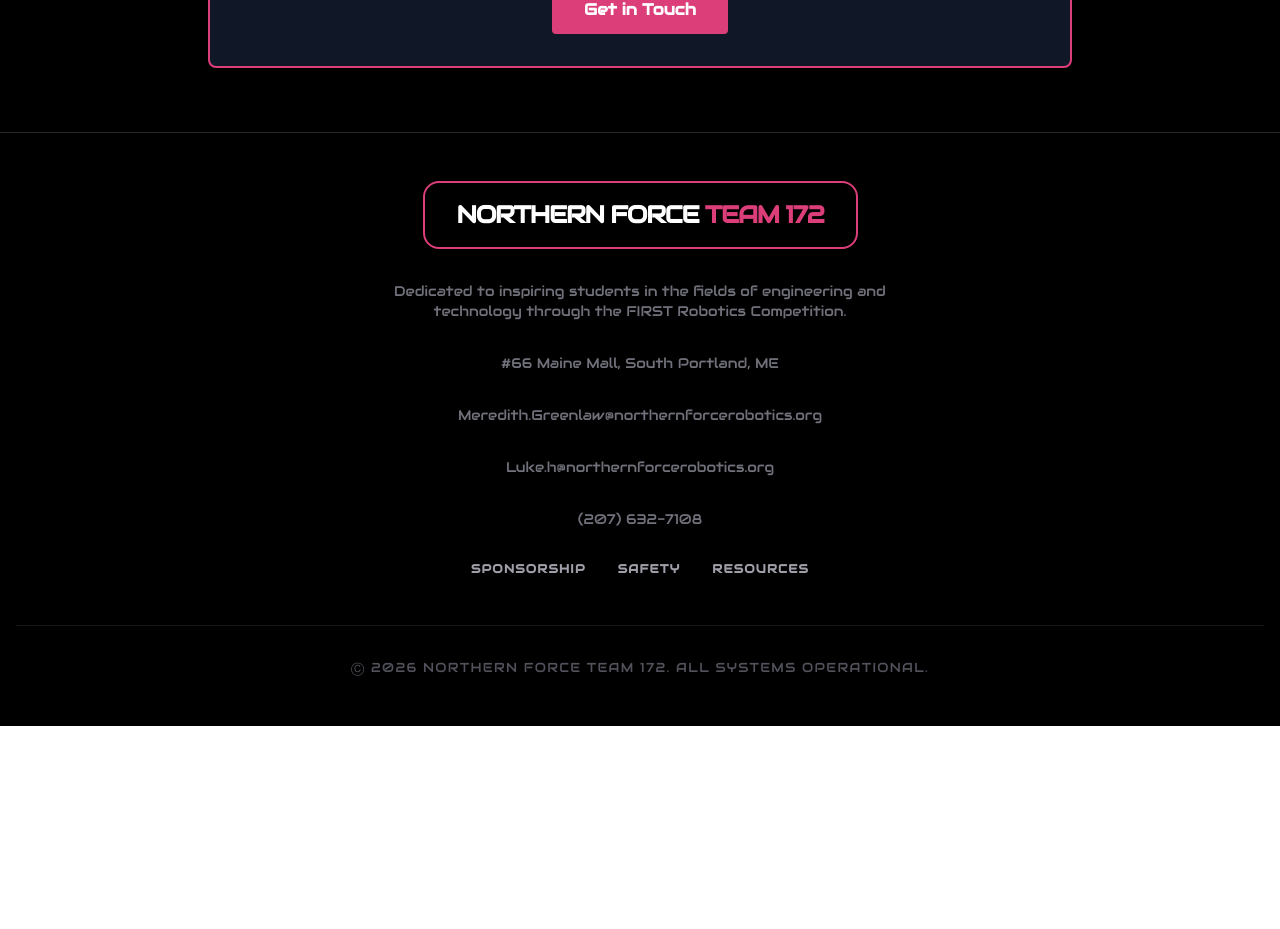
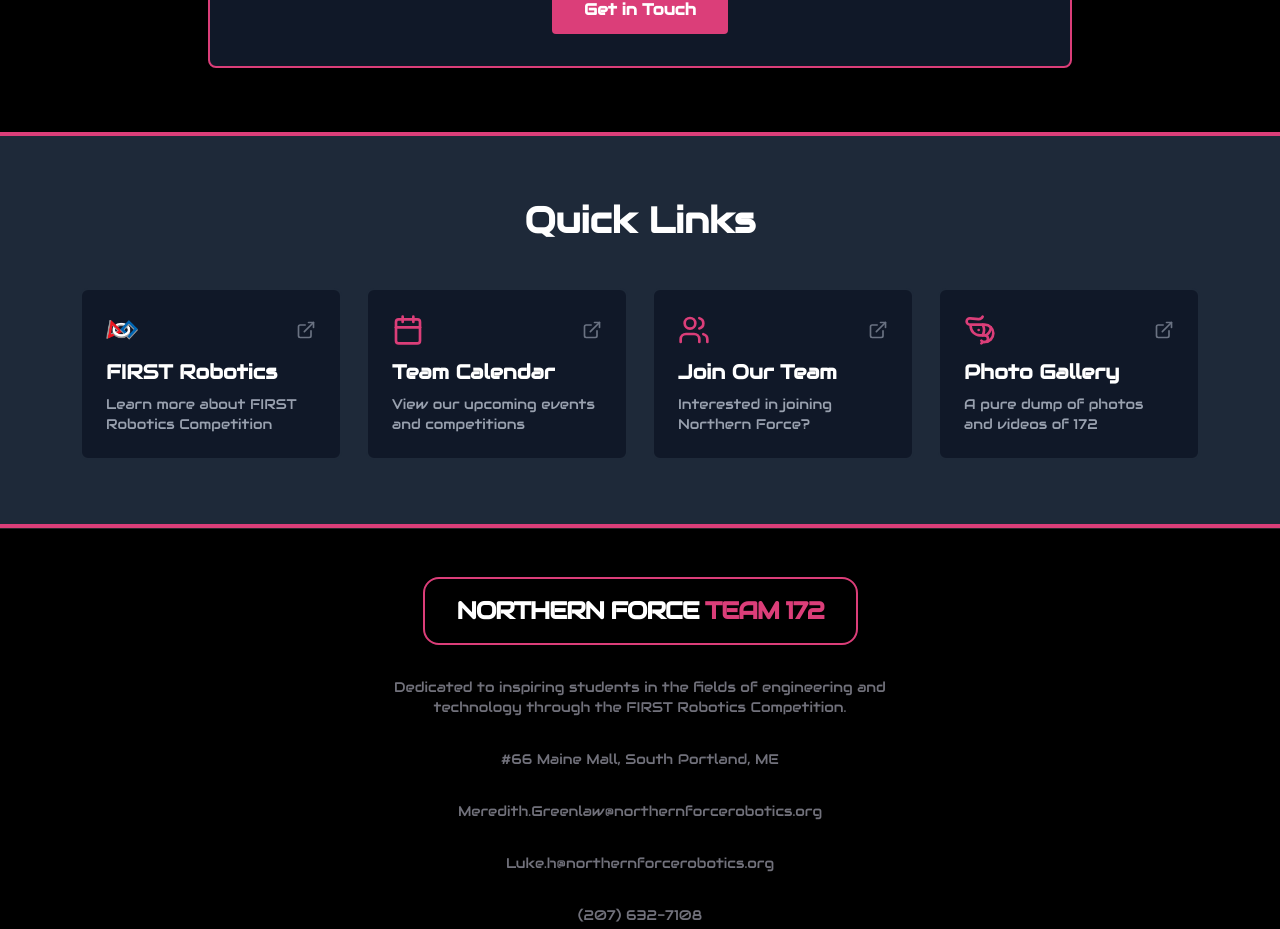
Before and after one commit to NorthernForce/Web2026RobotAwesomeness, a React (Vite) app: page /sponsorship in a window 1280 px wide. Shown: the part 2438-3367 px from the top of the page. Before the commit the page ends 3164 px from the top, so only its background shows below. Built offline with nearby package versions, Linux system fonts and the light colour scheme.

Commit message:
Added quick links to sponsorship page

```diff
--- a/src/Sponsorship.tsx
+++ b/src/Sponsorship.tsx
@@ -2,6 +2,7 @@
 import { Footer } from './components/Footer';
 import { Award, Zap, Users, User } from 'lucide-react';
 import { ImageWithFallback } from './components/ImagewithFallback';
+import { LinksSection } from './components/LinksSection';
 
 // local sponsor assets (some logos live in src/assets/Sponsorships, some in public/images)
 import brookfieldLogo from './assets/Sponsorships/brookfield-properties-logo-png_seeklogo-339528.png'
@@ -139,6 +140,7 @@
             </div>
           </div>
         </div>
+        <LinksSection />
         <Footer />
       </div></>
   );
```
